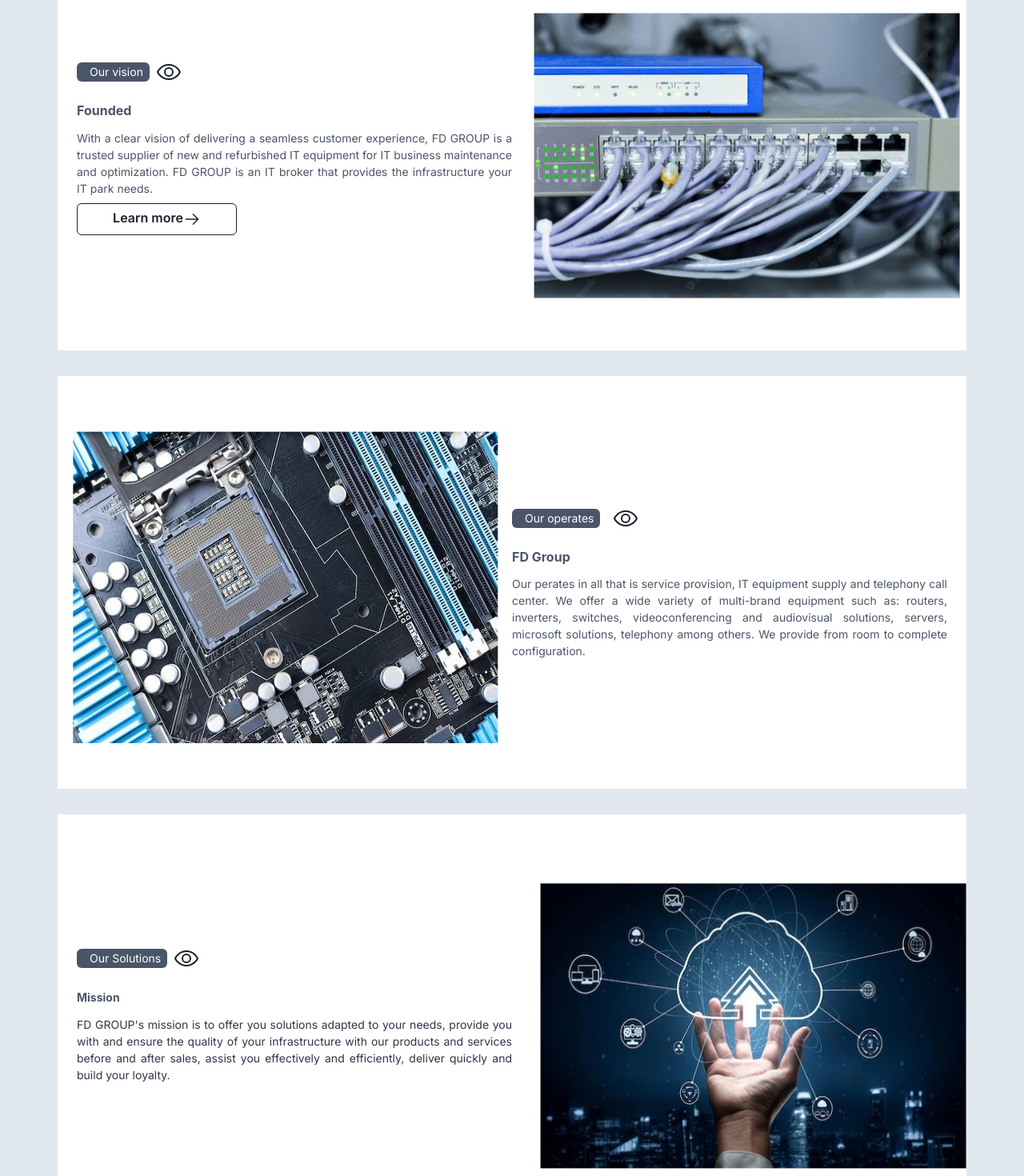
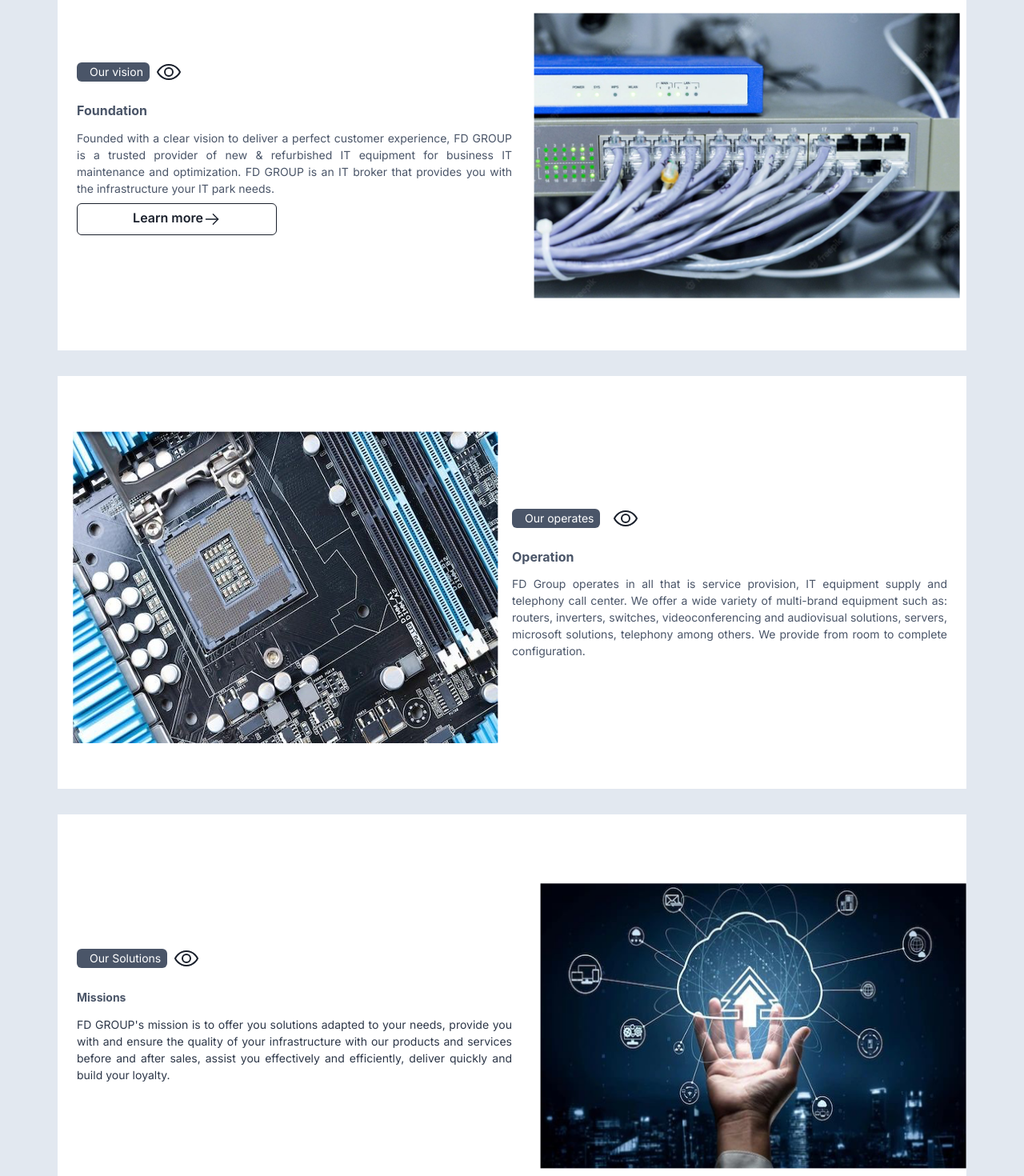
Before and after one commit to daniel-jp/fd-group, a React (Vite) app: page /about in a window 1280 px wide. Shown: the part 580-2050 px from the top of the page at 80% size. Built offline with nearby package versions, Linux system fonts and the light colour scheme; a web font is replaced by a local one.

Commit message:
performing contact form3

```diff
--- a/src/components/Home/FdCard.tsx
+++ b/src/components/Home/FdCard.tsx
@@ -18,7 +18,7 @@ function FdCard() {
       subtitle: "P07203-S01 – HPE MicroServer Gen10 Server.",
       description: "description1",
       url: "serv1.webp",
-      href: "/products/servers"
+      href: "/products/server"
     },
     {
       title: "Server2",
--- a/src/components/Home/FdMarque.tsx
+++ b/src/components/Home/FdMarque.tsx
@@ -42,7 +42,7 @@ function FdMarque() {
       flexDirection={"column"}
       w={"full"}
       justifyContent={"center"}
-   mb={32} py={4}
+   mb={32} py={10}
       px={{base: 2, sm: 12, md: 0}}
       bg={"white"}>
 
--- a/src/devices/DeviceProduct3.ts
+++ b/src/devices/DeviceProduct3.ts
@@ -8,7 +8,7 @@ export default function DeviceProduct3() {
     },
     {
       img: "er-8.webp",
-      title: "CP-8845-K9 Cisco 8800 IP Phon"
+      title: "CP-8845-K9 Cisco 8800 IP Phone"
     },
     {
       img: "er-7.webp",
--- a/src/i18n/translation/en.json
+++ b/src/i18n/translation/en.json
@@ -22,21 +22,26 @@
         "WhoWe": "WHO WE ARE",
         "heaAboutUs": "About Us",
         "QualityText": "FD GROUP is an IT material sales company that offers solutions tailored to your needs and guarantees the quality of your infrastructure with our products and our before and after sales services in an effective and efficient way.",
-        "Founded1": "Founded",
+
+        "Founded1": "Foundation",
 
         "Learn": "Learn more",
-        "Abaut1": "With a clear vision of delivering a seamless customer experience, FD GROUP is a trusted supplier of new and refurbished IT equipment for IT business maintenance and optimization. FD GROUP is an IT broker that provides the infrastructure your IT park needs.",
-        "About2": "Our perates in all that is service provision, IT equipment supply and telephony call center. We offer a wide variety of multi-brand equipment such as: routers, inverters, switches, videoconferencing and audiovisual solutions, servers, microsoft solutions, telephony among others. We provide from room to complete configuration.",
-        "FDGroup1": " FD Group",
-        "Mission": "Mission",
+        "Abaut1": "Founded with a clear vision to deliver a perfect customer experience, FD GROUP is a trusted provider of new & refurbished IT equipment for business IT maintenance and optimization. FD GROUP is an IT broker that provides you with the infrastructure your IT park needs.",
 
+        "FDGroup1": "Operation",
+        "About2": "FD Group operates in all that is service provision, IT equipment supply and telephony call center.  We offer a wide variety of multi-brand equipment such as: routers, inverters, switches, videoconferencing and audiovisual solutions, servers, microsoft solutions, telephony among others. We provide from room to complete configuration.",
+
+        "Mission": "Missions",
         "About3": "FD GROUP's mission is to offer you solutions adapted to your needs, provide you with and ensure the quality of your infrastructure with our products and services before and after sales, assist you effectively and efficiently, deliver quickly and build your loyalty.",
 
         "Text0": "Why choose",
         "Text1": "FD GROUP helps African companies meet their demands and expectations for scalable and cost-effective IT infrastructure. Today, we serve customers in more than 30 countries and offer a wide range of storage, conferencing, network hardware, telephony equipment from leading manufacturers such as",
+
         "Text2": "IBM, APC, HP, LOGITECH, CISCO, TP-LINK and more",
+
         "Text3": "At FD GROUP, we seek – and respect – the quality of the products we market and believe that excellent customer service is at the heart of the shopping experience.",
-        "Text4": "Competitive prices on the market Course delivery times Pre- and post-sales services Customer service at your disposal 24/7 Through our carrier and freight forwarding partners, we offer you a variety of shipping options depending on your needs.",
+
+        "Text4": " ● Competitive prices on the market ● Course delivery times Pre-and post-sales services ● Customer service at your disposal 24/7 Through our carrier and freight forwarding partners, we offer you a variety of shipping options depending on your needs.",
 
         "suport1": "The African Reference in IT",
         "suport2": "We have been working with customers all over the world, providing technical support",
--- a/src/i18n/translation/fr.json
+++ b/src/i18n/translation/fr.json
@@ -10,42 +10,44 @@
         "childrenLab0": "Serveurs & Baie de stockage",
         "childrenLab1": "Équipements Réseau",
         "childrenLab2": "Pièces détachées",
-        "childrenLab3": "Audiovisuel & Conferencing",
+        "childrenLab3": "Audiovisuel & Conférence",
         "childrenLab4": "Autres",
 
         "childrenSubLab0": "Serveurs rackables, Serveurs tours, Serveurs Power Edge & Baie de stockage",
         "childrenSubLab1": "Switchs, Routeurs, Ip Phones & Sfp",
-        "childrenSubLab2": "Drives, Ram, Batterie & Cartes Mères|Cpu",
+        "childrenSubLab2": " Disques Durs, Ram, Batterie & Cartes Mères|Cpu",
         "childrenSubLab3": "Audiovisual & Apc",
         "childrenSubLab4": "Ubiquiti, Mikrotik & Tplink",
 
         "WhoWe": "QUI NOUS SOMMES",
         "heaAboutUs": "À propos de nous",
         "QualityText": "FD GROUP est une société de vente de matériel informatique qui propose des solutions adaptées à vos besoins et garantit la qualité de votre infrastructure avec nos produits et nos services avant et après vente de manière efficace et efficiente.",
-        "Founded1": "Fondée",
+
 
         "Learn": "Apprendre encore plus",
-        "Abaut1": "Avec une vision claire d'offrir une expérience client transparente, FD GROUP est un fournisseur de confiance d'équipements informatiques neufs et remis à neuf pour la maintenance et l'optimisation des activités informatiques. FD GROUP est un courtier informatique qui fournit l'infrastructure dont votre parc informatique a besoin.",
 
-        "About2": "Nos interviennent dans tout ce qui est prestation de services, fourniture de matériel informatique et call center de téléphonie. Nous proposons une grande variété d'équipements multimarques tels que : routeurs, onduleurs, commutateurs, solutions de visioconférence et audiovisuelles, serveurs, solutions microsoft, téléphonie entre autres. Nous fournissons de la pièce à la configuration complète.",
-        "FDGroup1": " FD Group",
+        "Founded1": "Foundation",
+        "Abaut1": "Fondé avec une vision claire d'offrir une expérience client parfaite, FD GROUP est un fournisseur de confiance d'équipement d’IT neuf & reconditionnés pour la maintenance et l'optimisation informatique des entreprises. FD GROUP est un broker informatique qui vous fournit les infrastructures dont votre parc informatique a besoin.",
+
+        "FDGroup1": "Operation",
+        "About2": "FD Group opère dans tout ce qui est prestation de services, fournitures d'équipements IT et call center téléphonie. Nous vous proposons une large variété des équipements multimarques comme : routers, onduleurs, switchs, solutions visioconférence et audiovisuel, serveurs, solutions microsoft, téléphonie entre autres. Nous fournissons de la pièce à la configuration complète.",
+
         "Mission": "Mission",
 
-        "About3": "La mission de FD GROUP est de vous proposer des solutions adaptées à vos besoins, vous fournir et assurer la qualité de vos infrastructures avec nos produits et services avant et après vente, vous assister efficacement et efficacement, livrer rapidement et fidéliser.",
+        "About3": "La mission de FD GROUP est de vous offrir des solutions adapté à vos besoins, vous fournir et assurer la qualité des vos infrastructure avec nos produits et nos services avant et après vente, vous assister en toute efficacité et efficience, vous livrer en toute rapidité et vous FIDÉLISER.",
 
         "Text0": "Pourquoi choisir",
         "Text1": "FD GROUP aide les entreprises africaines à répondre à leurs demandes et attentes en matière d'infrastructure informatique évolutive et rentable. Aujourd'hui, nous servons des clients dans plus de 30 pays et offrons une large gamme de matériel de stockage, de conférence, de matériel réseau, de téléphonie de fabricants leaders tels que",
 
         "Text2": "IBM, APC, HP, LOGITECH, CISCO, TP-LINK et plus",
-
         "Text3": "Chez FD GROUP, nous recherchons – et respectons – la qualité des produits que nous commercialisons et croyons qu'un excellent service client est au cœur de l'expérience d'achat.",
 
-        "Text4": "Des prix compétitifs sur le marché Des délais de livraison des cours Des services avant et après-vente Un service client à votre écoute 24h/24 et 7j/7 Grâce à nos partenaires transporteurs et transitaires, nous vous proposons différentes options d'expédition en fonction de vos besoins.",
+        "Text4": " ● Des prix compétitifs sur le marché ● Des délais de livraison des cours ● Des services avant et après-vente Un service client à votre écoute 24h/24 et 7j/7 Grâce à nos partenaires transporteurs et transitaires, nous vous proposons différentes options d'expédition en fonction de vos besoins.",
 
         "suport1": "La Réféence Africaine en IT",
         "suport2": "Nous avons travaillé avec des clients partout en Afrique, fournissant un support technique",
 
-        "name1": " Fourniture des",
+        "name1": "Fourniture des équipements IT",
         "name2": "Installation",
         "name3": "Maintenance",
         "name4": "Call center téléphonie",
@@ -164,7 +166,7 @@
         "headDivic": "Équipements Réseau",
         "Divice0": "Switchs",
         "Divice1": "Routeurs",
-        "Divice2": "Téléphones IP",
+        "Divice2": "IP Phones",
         "Divice3": "SFP",
 
         "headAudiovisuel": "Audiovisuel & Conférence",
@@ -172,7 +174,7 @@
         "audioVisuel1": "APC",
 
         "headParts": "Pièces détachées",
-        "Part0": "Drives, batterie et câble",
+        "Part0": " Disques Durs, batterie et câble",
         "Part1": "Ram, Cartes Mères et CPU",
 
         "headOther": "Autres produits",
--- a/src/pages/About.tsx
+++ b/src/pages/About.tsx
@@ -157,8 +157,8 @@ function About() {
               fontWeight={ "bold" }
               boxShadow={"8px 0px"}
               className="about1" visibility={"hidden"}>
-      <Text color={"white"}  m={4} textTransform={'uppercase'}> {t("heaAboutUs")} </Text>
-
+      <Text color={"white"}  m={4} textTransform={'uppercase'}>
+      {t("heaAboutUs")} </Text>
       </Flex>
       <Box as={ "section" } mt={28}>
             <Stack className={"about2"} align={'center'}   visibility={"hidden"}>
@@ -208,8 +208,8 @@ function About() {
                 fontSize="md"
                 border={ "1px solid #1A202C" }
                 textAlign={ "justify" }
-
-                maxW={ "200px" }
+                w={250}
+                maxW={ "full" }
                 _hover={ {
                   cursor:"pointer",
                   bg: "red.900",
@@ -220,19 +220,16 @@ function About() {
             </Box>
 
                 <Box className="about4" visibility={"hidden"} display="flex" flex="1" position="relative" alignItems="center">
-                  <Box width={{base: "100%", sm: "85%", md: "100%", lg: "100%"}} zIndex="2" marginLeft={{base: "0", sm: "2%"}} marginTop="5%">
+              <Box width={{base: "100%", sm: "85%", md: "100%", lg: "100%"}} zIndex="2"
+                  marginLeft={{base: "0", sm: "2%"}} marginTop="5%">
                 <Link textDecoration="none" _hover={ { textDecoration: "none" } }>
                   <Image
-
                     maxW={ "full" }
                     src={ "/publ../../assets/about/Imagem1.png" }
                     alt="some good alt text"
-                    objectFit="contain"
-                  />
-
+                    objectFit="contain"/>
                 </Link>
               </Box>
-
             </Box>
           </Box>
 
@@ -253,14 +250,10 @@ function About() {
                     maxW={ "full" }
                     src={ `${"/publ../../assets/about/Imagem2.png"}` }
                     alt="some good alt text"
-                    objectFit="contain"
-                  />
+                    objectFit="contain"/>
                 </Link>
               </Box>
-
             </Box>
-
-
             <Box
               className="about6" visibility={"hidden"}
               display="flex"  mx={4}
```
Also changed, not shown: src/Audiovisuel/AudiovisuelProductCard1.ts (+7 -4 lines), src/Audiovisuel/AudiovisuelProductCard2.ts (+8 -4 lines), src/i18n/translation/pt.json (+12 -6 lines), 1 other file (tests, documents, lock files or other folders).
